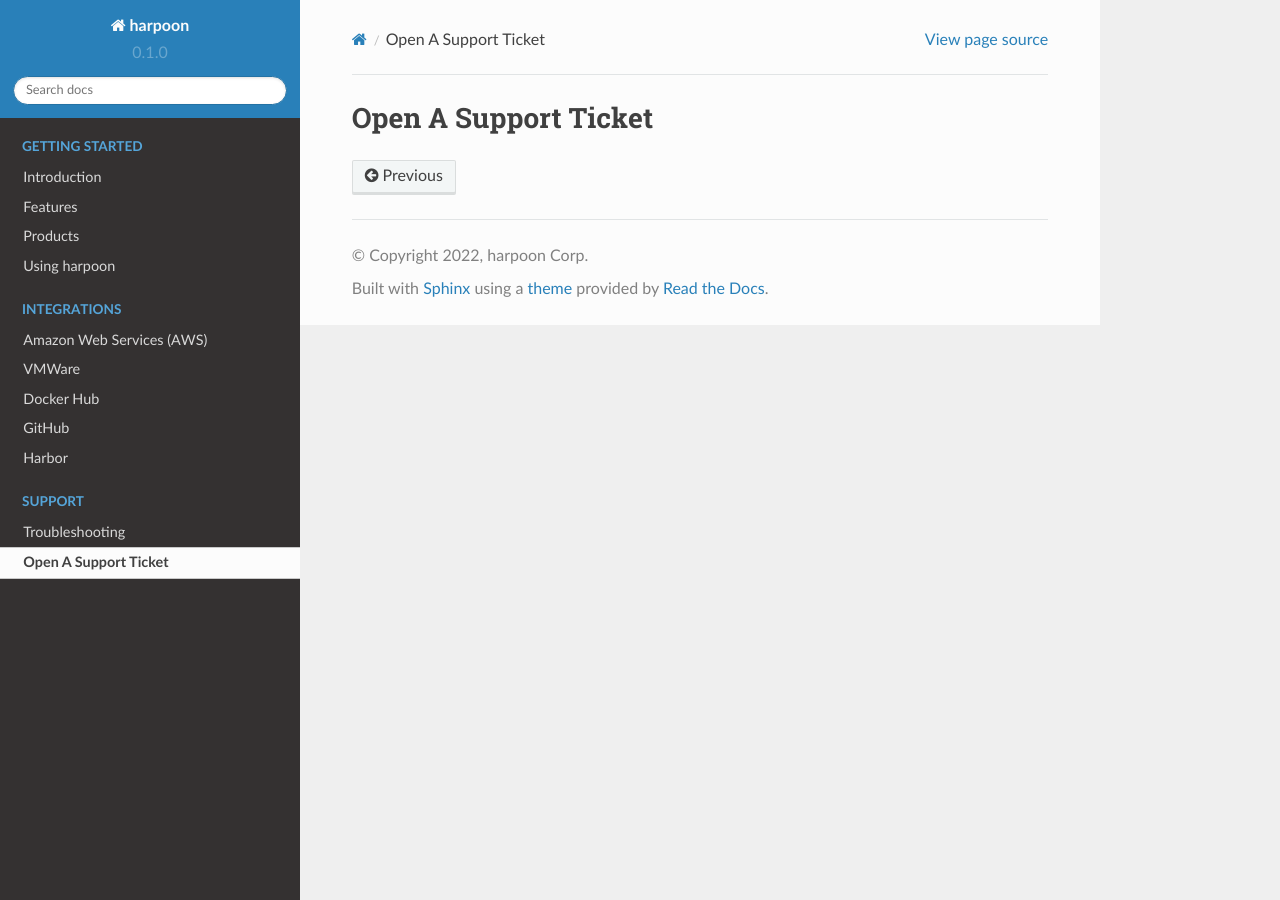
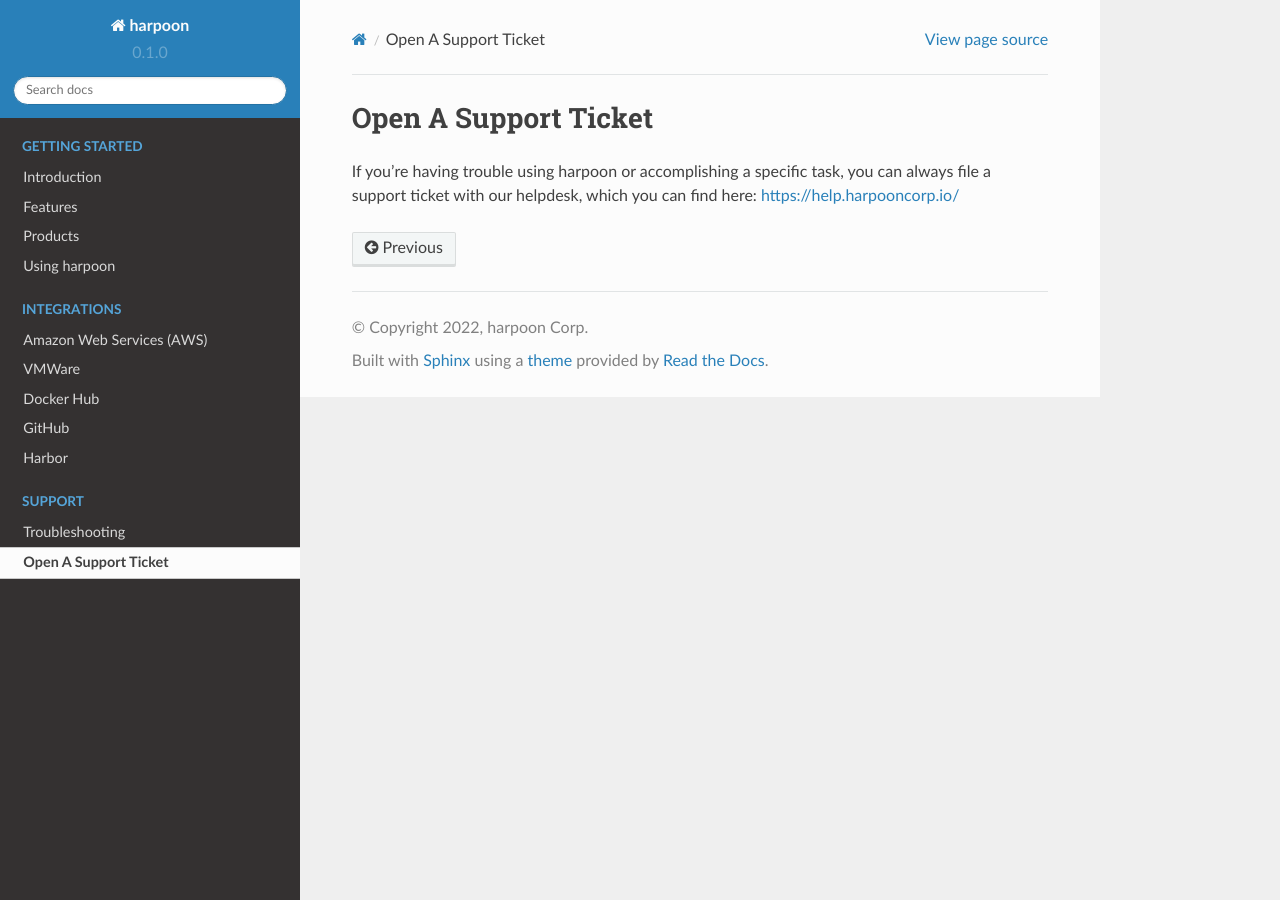
Before and after one commit to harpooncorp/docs, a Sphinx documentation site: the page built from docs/source/support.rst, in a window 1280 px wide. Built offline with Sphinx 7.4.7 and the Read the Docs theme 2.0.0, drawn with Linux system fonts in a browser that asks for light colours.

Commit message:
Update support ticket page

```diff
--- a/docs/source/support.rst
+++ b/docs/source/support.rst
@@ -1,3 +1,6 @@
 =====================
 Open A Support Ticket
 =====================
+
+If you're having trouble using harpoon or accomplishing a specific task, you can always file a support ticket
+with our helpdesk, which you can find here: https://help.harpooncorp.io/
```
